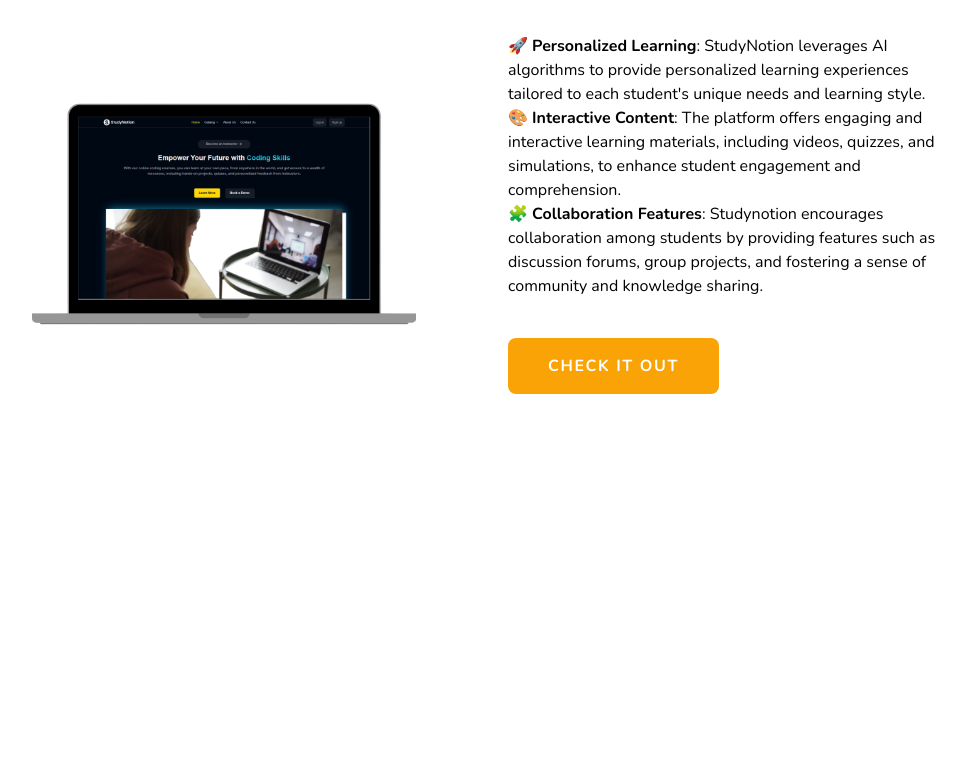
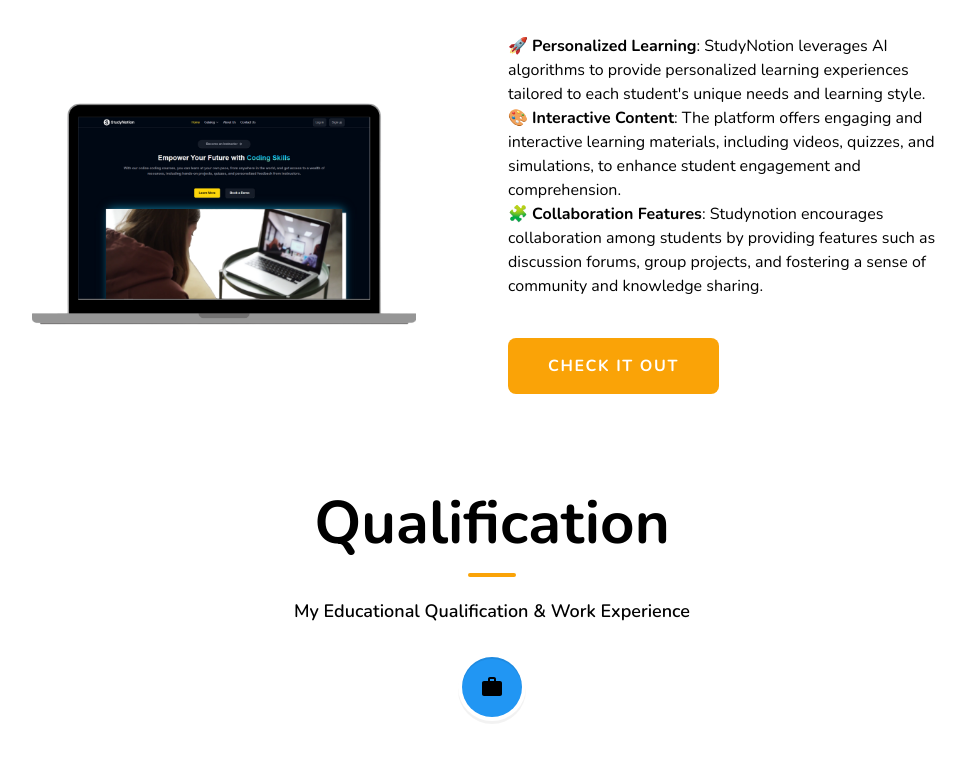
Before and after one commit to aniimessh/animesh-portfolio-v1, a Next.js app: page / in a window 1280 px wide. Shown: the part 2102-2864 px from the top of the page, without its empty margins (148-1114 px from the left). Before the commit the page ends 2508 px from the top, so only its background shows below. Built offline with nearby package versions, Linux system fonts and the light colour scheme.

Commit message:
bug: experience page not rendering

```diff
--- a/app/page.jsx
+++ b/app/page.jsx
@@ -1,4 +1,5 @@
 import About from "@/components/aboutpage/About";
+import Experience from "@/components/experiencePage/Experience";
 import Hero from "@/components/hero/Hero";
 import Projects from "@/components/projectpage/Projects";
 
@@ -8,6 +9,7 @@
       <Hero />
       <About />
       <Projects />
+      <Experience />
     </div>
   );
 };
--- /dev/null
+++ b/components/experiencePage/Experience.jsx
@@ -0,0 +1,55 @@
+"use client";
+
+import {
+  VerticalTimeline,
+  VerticalTimelineElement,
+} from "react-vertical-timeline-component";
+import "react-vertical-timeline-component/style.min.css";
+import { MdOutlineWork } from "react-icons/md";
+
+const Experience = () => {
+  return (
+    <>
+      <div
+        className="sm:w-3/4 pt-20 sm:pt-0 p-5 sm:p-0 w-full md:h-screen  mx-auto flex justify-center items-center flex-col"
+        id=""
+      >
+        <>
+          <h1 className="hero_text text-center">Qualification</h1>
+          <div className="h-1 w-12 bg-[#faa307] rounded-full mx-auto mt-5"></div>
+          <p className="text-lg w-full mt-5 font-Nunito font-semibold text-center">
+            My Educational Qualification & Work Experience
+          </p>
+        </>
+        <div className="text-black">
+          <VerticalTimeline>
+            <VerticalTimelineElement
+              className="vertical-timeline-element--work text-black"
+              contentStyle={{ background: "rgb(33, 150, 243)", color: "#000" }}
+              contentArrowStyle={{
+                borderRight: "7px solid  rgb(33, 150, 243)",
+              }}
+              date="2011 - present"
+              iconStyle={{ background: "rgb(33, 150, 243)", color: "#000" }}
+              icon={<MdOutlineWork />}
+            >
+              <h3
+                className="vertical-timeline-element-title"
+                style={{ color: "black" }}
+              >
+                Creative Director
+              </h3>
+              <h4 className="vertical-timeline-element-subtitle">Miami, FL</h4>
+              <p>
+                Creative Direction, User Experience, Visual Design, Project
+                Management, Team Leading
+              </p>
+            </VerticalTimelineElement>
+          </VerticalTimeline>
+        </div>
+      </div>
+    </>
+  );
+};
+
+export default Experience;
--- a/package.json
+++ b/package.json
@@ -12,7 +12,8 @@
     "next": "14.1.0",
     "react": "^18",
     "react-dom": "^18",
-    "react-icons": "^5.0.1"
+    "react-icons": "^5.0.1",
+    "react-vertical-timeline-component": "^3.6.0"
   },
   "devDependencies": {
     "autoprefixer": "^10.0.1",
--- a/styles/globals.css
+++ b/styles/globals.css
@@ -1,4 +1,5 @@
 @import url("https://fonts.googleapis.com/css2?family=Nunito:ital,wght@0,200;0,300;0,400;0,500;0,600;0,700;0,800;0,900;0,1000;1,200;1,300;1,400;1,500;1,600;1,700;1,800;1,900&display=swap");
+@import url('https://fonts.googleapis.com/css2?family=Poppins:ital,wght@0,100;0,200;0,300;0,400;0,500;0,600;0,700;0,800;0,900;1,100;1,200;1,300;1,400;1,500;1,600;1,700;1,800;1,900&display=swap');
 @tailwind base;
 @tailwind components;
 @tailwind utilities;
```
Also changed, not shown: 1 other file (tests, documents, lock files or other folders).
